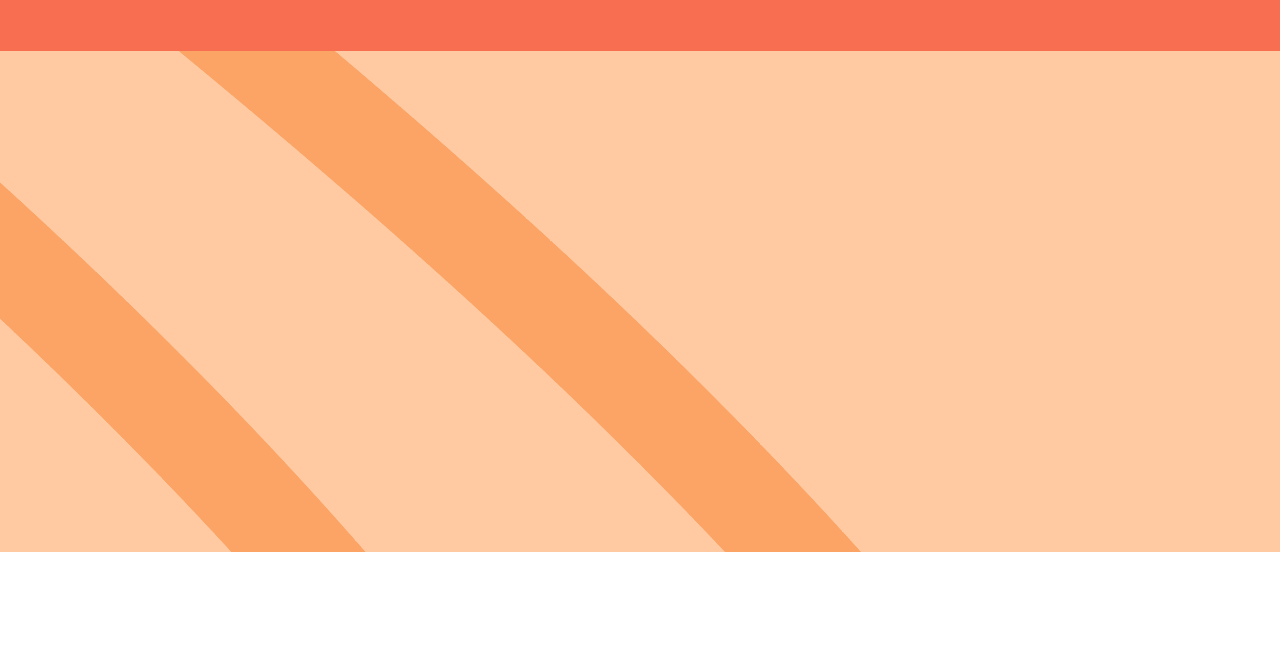
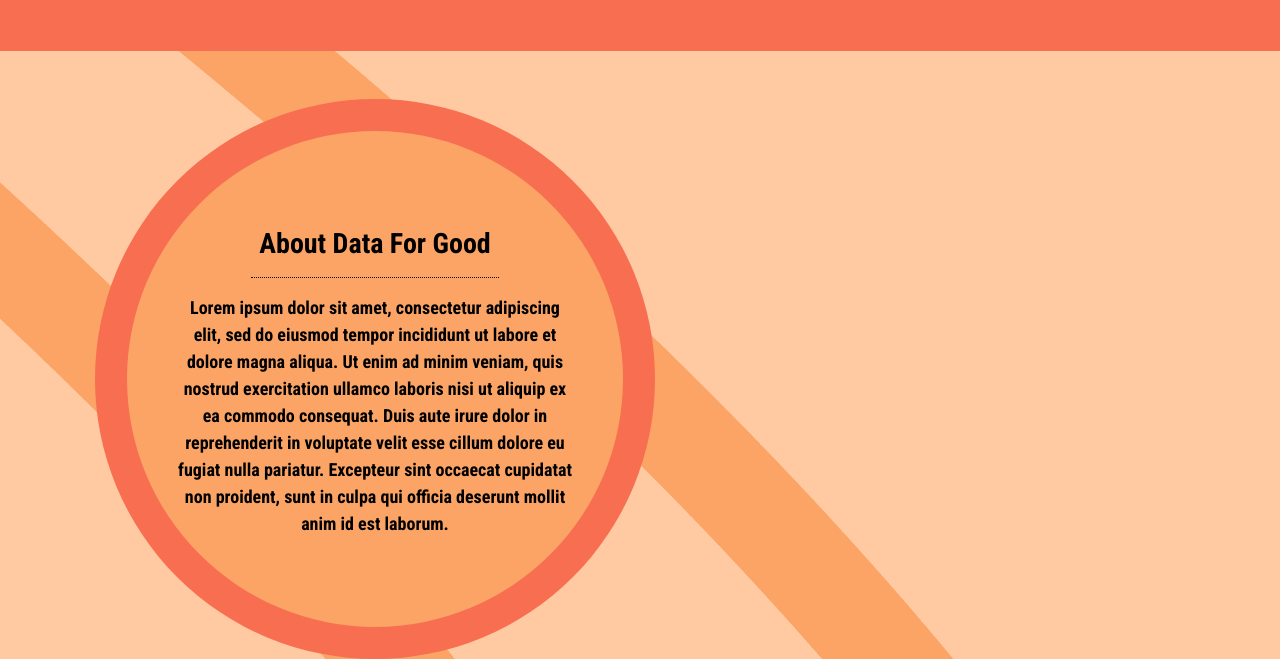
Before and after one commit to CarlosLopezRamirez/d4g-website, a plain HTML site: page index.html in a window 1280 px wide. Shown: the part 248-907 px from the top of the page. Before the commit the page ends 800 px from the top, so only its background shows below. Drawn offline with nearby package versions, Linux system fonts and the light colour scheme.

Commit message:
starting additions to home

```diff
--- a/index.html
+++ b/index.html
@@ -4,12 +4,15 @@
         <title>Data For Good | Home</title>
         <meta charset="utf-8">
         <meta name="viewport" content="width=device-width, initial-scale=1">
+
+        <!-- Style Stuff -->
         <link rel="stylesheet" href="https://stackpath.bootstrapcdn.com/bootstrap/4.3.1/css/bootstrap.min.css" integrity="sha384-ggOyR0iXCbMQv3Xipma34MD+dH/1fQ784/j6cY/iJTQUOhcWr7x9JvoRxT2MZw1T" crossorigin="anonymous">
+
+        <!-- Font Stuff-->
         <link rel="preconnect" href="https://fonts.googleapis.com">
         <link rel="preconnect" href="https://fonts.gstatic.com" crossorigin>
         <link href="https://fonts.googleapis.com/css2?family=Roboto+Condensed:wght@700&display=swap" rel="stylesheet">
     </head>
-
     <body style="background-image: url(./assets/background_image.png);">
         <nav class="navbar navbar-expand-lg navbar-light" style="background-color: #FBA465;">
             <a class="navbar-brand" href="#">
@@ -42,6 +45,63 @@
                 </div>
               </div>
         </div>
+        <div class="container-fluid">
+            <div class="row mt-5">
+                <div class="col-sm-8 text-center">
+                    <style>
+                        .outer_circle {
+                            background-color: #F86E51;
+                            border-radius: 50%;
+                            width: 35rem;
+                            height: 35rem;
+                            margin-left: 5rem;
+                            position: relative;
+                        }
+
+                        .inner_circle {
+                            background-color: #FBA465;
+                            width: 31em;
+                            height: 31rem;
+                            margin-left: 2rem;
+                            border-radius: 50%;
+                            position: absolute;
+                            margin-top: 2rem;
+                        }
+                    </style>
+                    <div class="outer_circle">
+                        <div class="inner_circle">
+                            <div>
+                                <style>
+                                    h3 {
+                                        padding-top: 6rem;
+                                        font-family: Roboto Condensed;
+                                        color: black;
+                                    }
+
+                                    p {
+                                        font-family: Roboto Condensed;
+                                        padding-left : 3rem;
+                                        padding-right: 3rem;
+                                        font-size: large;
+                                        color: black;
+                                    }
+                                </style>
+                                <h3>About Data For Good</h3>
+                                <hr style="border-top: 1px dotted black; width: 50%">
+                                <p>
+                                    Lorem ipsum dolor sit amet, consectetur adipiscing elit, sed do eiusmod tempor
+                                    incididunt ut labore et dolore magna aliqua. Ut enim ad minim veniam, quis nostrud
+                                    exercitation ullamco laboris nisi ut aliquip ex ea commodo consequat. Duis aute irure dolor
+                                    in reprehenderit in voluptate velit esse cillum dolore eu fugiat nulla pariatur. Excepteur
+                                    sint occaecat cupidatat non proident, sunt in culpa qui officia deserunt mollit anim
+                                    id est laborum.
+                                </p>
+                            </div>
+                        </div>
+                    </div>
+                </div>
+            </div>
+        </div>
         <script src="https://code.jquery.com/jquery-3.3.1.slim.min.js" integrity="sha384-q8i/X+965DzO0rT7abK41JStQIAqVgRVzpbzo5smXKp4YfRvH+8abtTE1Pi6jizo" crossorigin="anonymous"></script>
         <script src="https://cdnjs.cloudflare.com/ajax/libs/popper.js/1.14.7/umd/popper.min.js" integrity="sha384-UO2eT0CpHqdSJQ6hJty5KVphtPhzWj9WO1clHTMGa3JDZwrnQq4sF86dIHNDz0W1" crossorigin="anonymous"></script>
         <script src="https://stackpath.bootstrapcdn.com/bootstrap/4.3.1/js/bootstrap.min.js" integrity="sha384-JjSmVgyd0p3pXB1rRibZUAYoIIy6OrQ6VrjIEaFf/nJGzIxFDsf4x0xIM+B07jRM" crossorigin="anonymous"></script>
```
